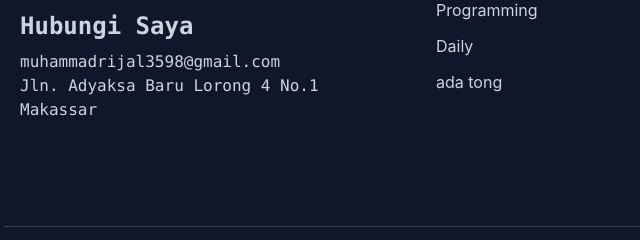
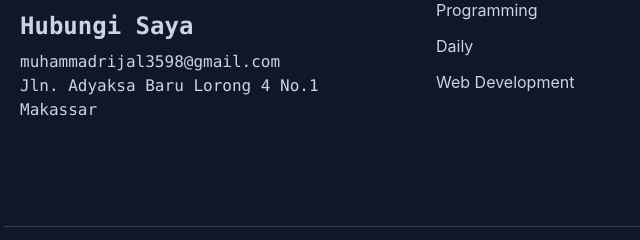
Before and after one commit to rijal98/portfolio, a website: page index.html in a window 1280 px wide. Shown: the part 5374-5614 px from the top of the page, 12-652 px from the left. Drawn offline with Linux system fonts and the light colour scheme.

Commit message:
Perubahan 4

```diff
--- a/index.html
+++ b/index.html
@@ -335,7 +335,7 @@
                             <a href="#" class="inline-block text-base hover:text-primary mb-3">Daily</a>
                         </li>
                         <li>
-                            <a href="#" class="inline-block text-base hover:text-primary mb-3">ada tong</a>
+                            <a href="#" class="inline-block text-base hover:text-primary mb-3">Web Development</a>
                         </li>
                     </ul>
                 </div>
```
